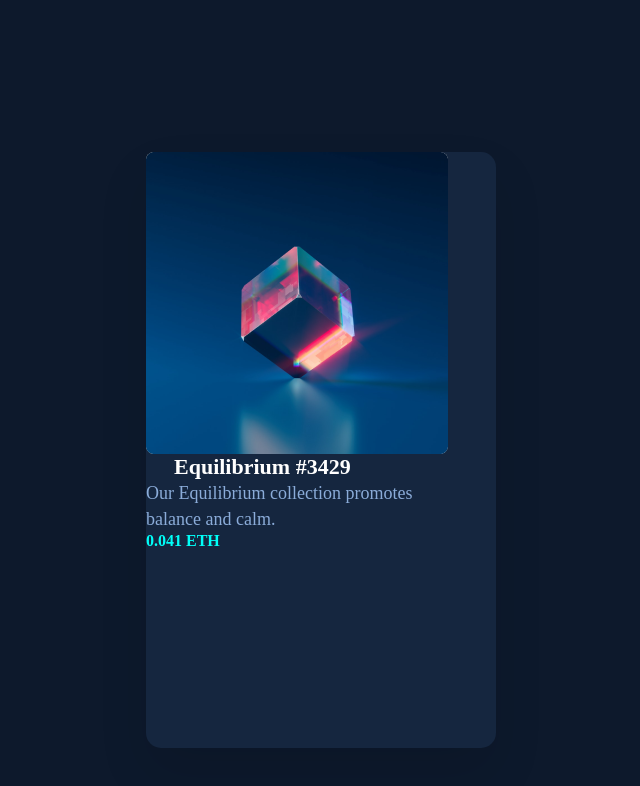
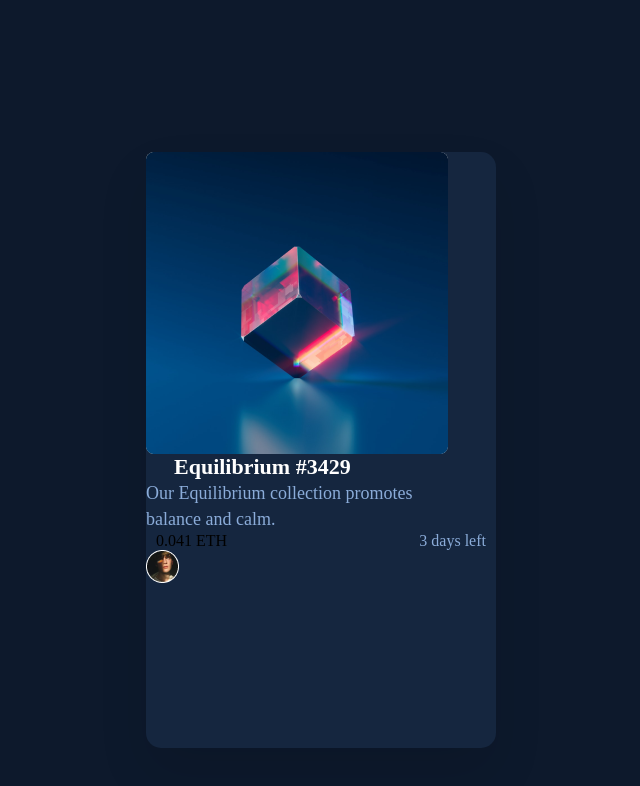
Before and after one commit to Karshiyeva996/Equilibrium, a plain HTML site: page index.html in a window 1280 px wide. Shown: the whole page, without its empty margins (319-959 px from the left). Drawn offline with Linux system fonts and the light colour scheme.

Commit message:
add index and img

```diff
--- a/CSS/main.css
+++ b/CSS/main.css
@@ -72,6 +72,14 @@ font-size: 18px;
 font-style: normal;
 font-weight: 300;
 line-height: 26px;
+}
+
+.site-header-u {
+    display: flex;
+    justify-content: space-between;
+    padding-left: 10px;
+    padding-right: 10px;
+}
 
 }
 
@@ -86,4 +94,28 @@ font-weight: 600;
 line-height: normal;
 
 
+
 }
+
+.site-header-uuu {
+    color: var(--Soft-Blue, #8BACD9);
+font-feature-settings: 'clig' off, 'liga' off;
+
+font-family: Outfit;
+font-size: 16px;
+font-style: normal;
+font-weight: 400;
+line-height: normal;
+
+}
+
+.site-header-img{
+    width: 33px;
+height: 33px;
+flex-shrink: 0;
+border-radius: 33px;
+border: 1px solid var(--White, #FFF);
+background: url(<path-to-image>), lightgray 50% / cover no-repeat;
+
+
+}
--- a/index.html
+++ b/index.html
@@ -14,7 +14,16 @@
             </div>
             <h1 class="site-header-hh">Equilibrium #3429</h1>
             <p class="site-header-pp">Our Equilibrium collection promotes balance and calm.</p>
-            <h2 class="site-header-uu">0.041 ETH</h2>
+            <ul class="site-header-u">
+                <li class="site-header-uu">0.041 ETH</li>
+                <li class="site-header-uuu">3 days left</li>
+
+            </ul>
+
+            <img class="site-heder-img" src="./img/Oval.png" alt="">
+
+
+
 
         </header>
     </div>
```
Also changed, not shown: img/Oval.png (added).
